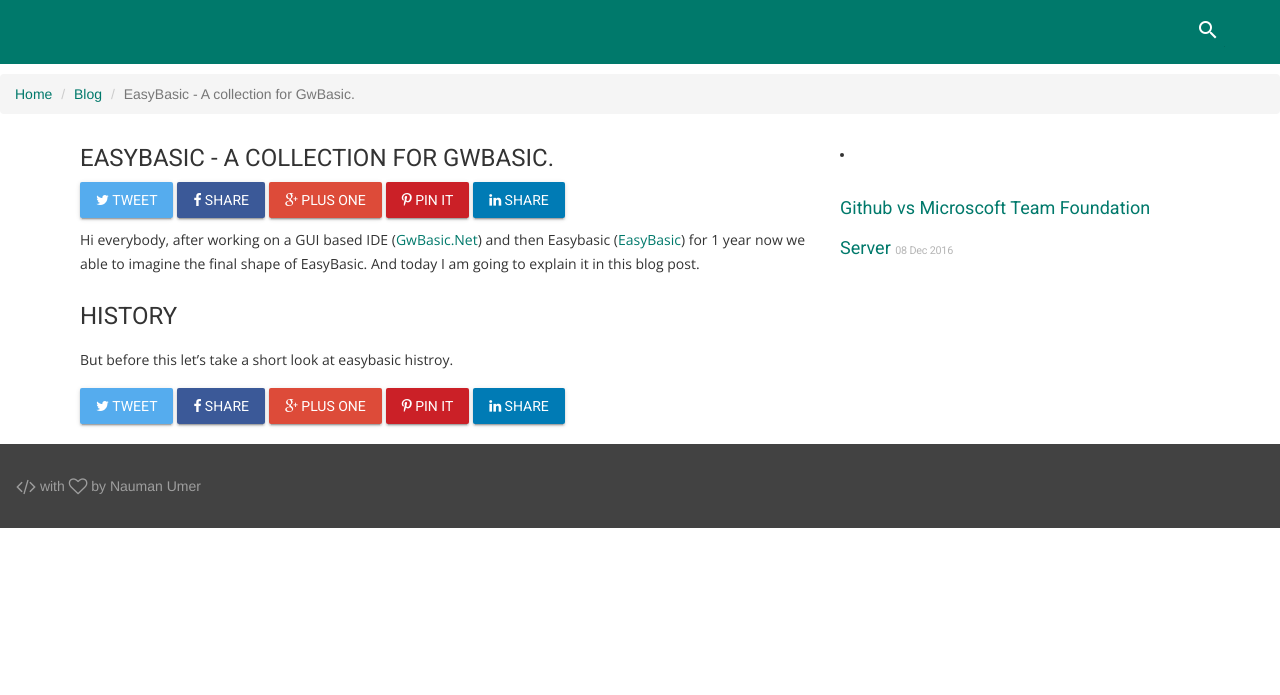
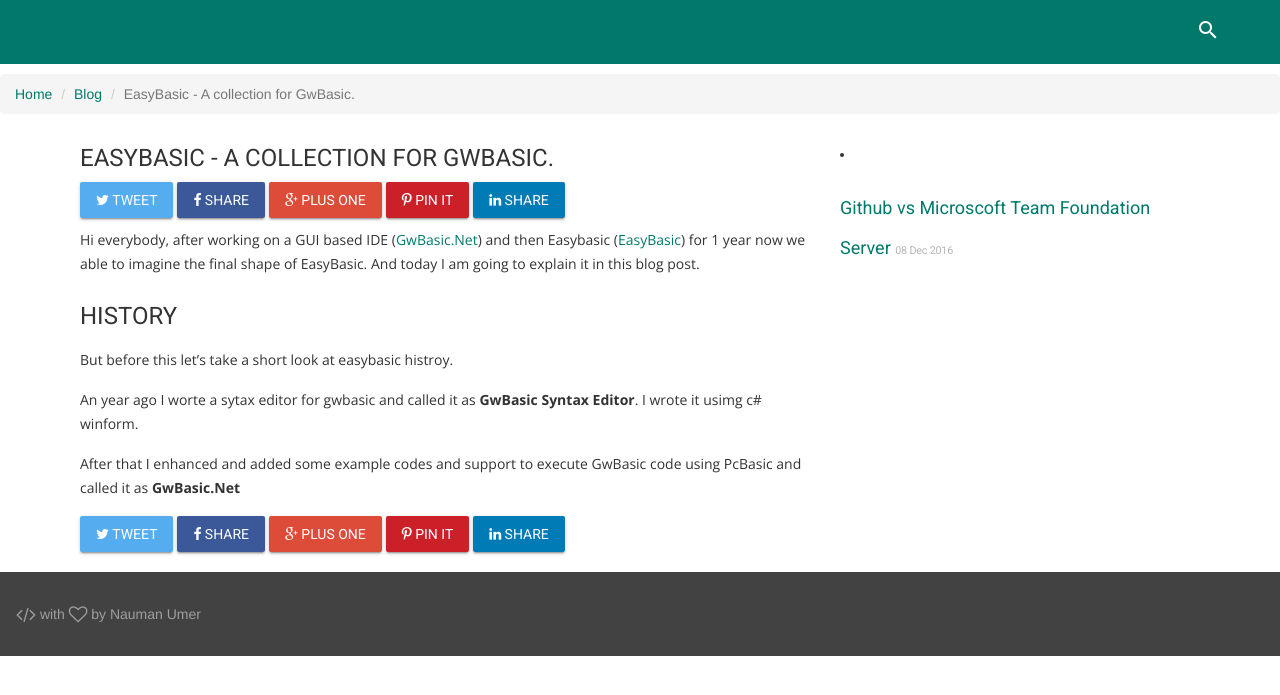
Before and after one commit to nmanumr/nmanumr.com, a Jekyll site: the page built from _posts/2017-01-01-EasyBasic.md, in a window 1280 px wide. Shown: the top 695 px of the page. Built offline with Jekyll 4.4.1, drawn with Linux system fonts in a browser that asks for light colours; nearby versions of some CDN libraries; library files that are not in the unit come from our copies; comment, search, counter and statistics services are not loaded.

Commit message:
Update 2017-01-01-EasyBasic.md

```diff
--- a/_posts/2017-01-01-EasyBasic.md
+++ b/_posts/2017-01-01-EasyBasic.md
@@ -13,3 +13,7 @@
 
 #### History
 But before this let's take a short look at easybasic histroy.
+
+An year ago I worte a sytax editor for gwbasic and called it as **GwBasic Syntax Editor**. I wrote it usimg c# winform.
+
+After that I enhanced and added some example codes and support to execute GwBasic code using PcBasic and called it as **GwBasic.Net**
```
